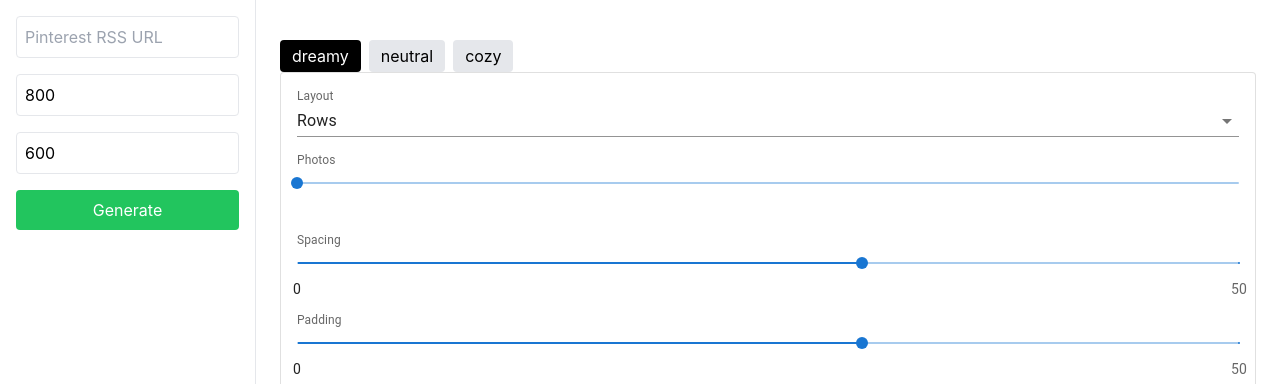
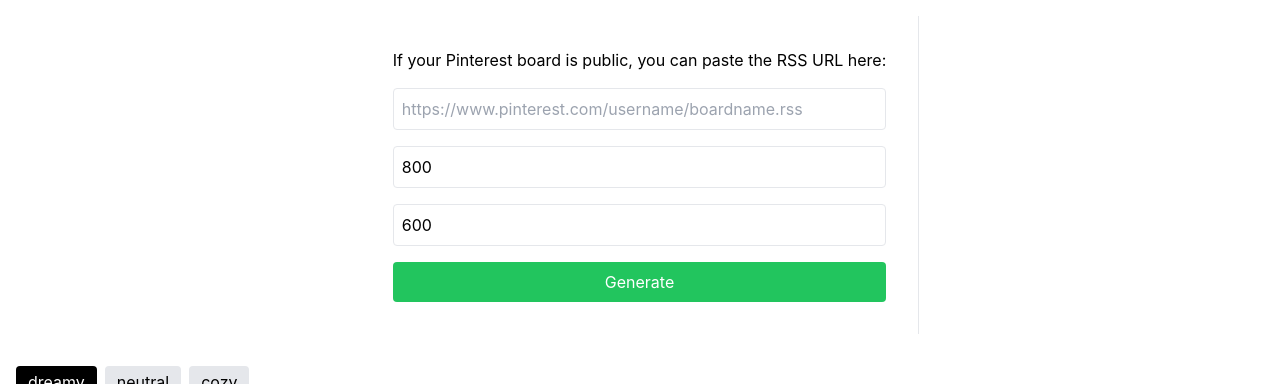
Before and after one commit to izanhuang/vision-weave, a React (Create React App) app: page / in a window 1280 px wide. Shown: the top 384 px of the page. Built offline with nearby package versions, Linux system fonts and the light colour scheme.

Commit message:
Update styling

```diff
--- a/src/components/SidebarControls.tsx
+++ b/src/components/SidebarControls.tsx
@@ -19,10 +19,11 @@ export const SidebarControls: React.FC<Props> = ({
   setHeight,
   onGenerate,
 }) => (
-  <div className="flex flex-col gap-4 w-64 p-4 border-r border-gray-200">
+  <div className="flex flex-col self-center gap-4 p-8  border-r border-gray-200">
+    <p>If your Pinterest board is public, you can paste the RSS URL here:</p>
     <input
       type="text"
-      placeholder="Pinterest RSS URL"
+      placeholder="https://www.pinterest.com/username/boardname.rss"
       value={rssUrl}
       onChange={(e) => setRssUrl(e.target.value)}
       className="p-2 border rounded"
--- a/src/pages/index.tsx
+++ b/src/pages/index.tsx
@@ -22,7 +22,7 @@ export default function Home() {
   };
 
   return (
-    <div className="flex h-screen overflow-hidden">
+    <div className="flex flex-col gap-4 p-4">
       <SidebarControls
         rssUrl={rssUrl}
         setRssUrl={setRssUrl}
@@ -33,7 +33,7 @@ export default function Home() {
         onGenerate={generateBoard}
       />
 
-      <div className="flex-1 overflow-auto p-6">
+      <div>
         <ThemeSelector
           current={themeKey}
           onChange={(theme) =>
```
